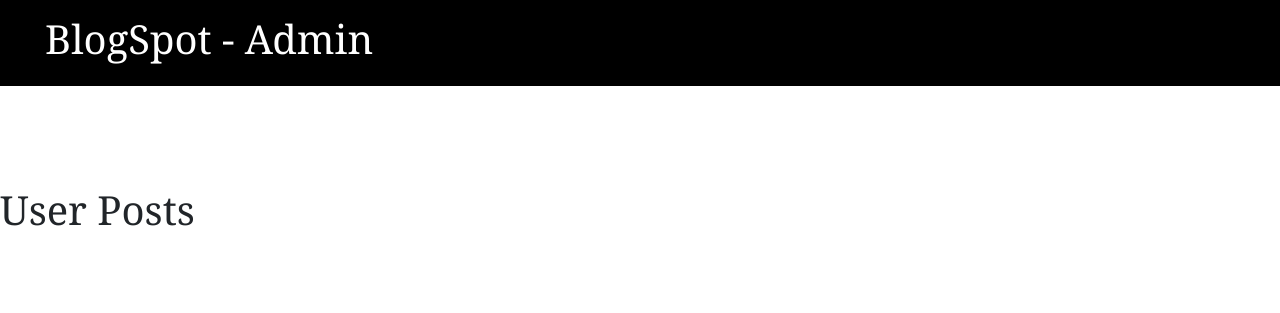
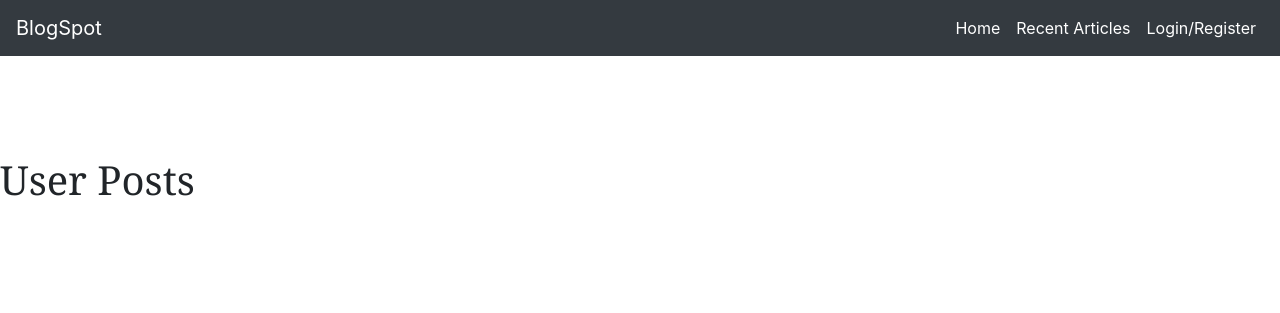
Before and after one commit to omkar-pd/Blog-Website, a PHP site: page /Blog-website/admin/user_profile.php?userid=1 in a window 1280 px wide. Shown: the top 313 px of the page. Run offline with PHP 8.4, Linux system fonts and the light colour scheme; data comes from the database, SQL or seed files in the repository; data that the repository does not hold is empty; some libraries are stand-ins or nearby versions; some web fonts are replaced.

Commit message:
fixed navbar

```diff
--- a/admin/includes/head_section.php
+++ b/admin/includes/head_section.php
@@ -3,7 +3,8 @@
 <head>
 <meta charset="UTF-8">
 	<meta name="viewport" content="width=device-width, initial-scale=1, shrink-to-fit=no">
-
+	<!-- Bootstrap -->
+	<link rel="stylesheet" href="https://cdn.jsdelivr.net/npm/bootstrap@4.6.0/dist/css/bootstrap.min.css" integrity="sha384-B0vP5xmATw1+K9KRQjQERJvTumQW0nPEzvF6L/Z6nronJ3oUOFUFpCjEUQouq2+l" crossorigin="anonymous">
 <!-- Google Fonts -->
 <link href="https://fonts.googleapis.com/css?family=Averia+Serif+Libre|Noto+Serif|Tangerine" rel="stylesheet">
 <!-- Font awesome -->
@@ -15,3 +16,6 @@
 <script src="https://code.jquery.com/jquery-3.5.1.slim.min.js" integrity="sha384-DfXdz2htPH0lsSSs5nCTpuj/zy4C+OGpamoFVy38MVBnE+IbbVYUew+OrCXaRkfj" crossorigin="anonymous"></script>
 <script src="https://cdn.jsdelivr.net/npm/bootstrap@4.6.0/dist/js/bootstrap.bundle.min.js" integrity="sha384-Piv4xVNRyMGpqkS2by6br4gNJ7DXjqk09RmUpJ8jgGtD7zP9yug3goQfGII0yAns" crossorigin="anonymous"></script>
 <link rel="stylesheet" href="../static/css/admin_styling.css">
+<script src="https://code.jquery.com/jquery-3.5.1.slim.min.js" integrity="sha384-DfXdz2htPH0lsSSs5nCTpuj/zy4C+OGpamoFVy38MVBnE+IbbVYUew+OrCXaRkfj" crossorigin="anonymous"></script>
+	<script src="https://cdn.jsdelivr.net/npm/bootstrap@4.6.0/dist/js/bootstrap.bundle.min.js" integrity="sha384-Piv4xVNRyMGpqkS2by6br4gNJ7DXjqk09RmUpJ8jgGtD7zP9yug3goQfGII0yAns" crossorigin="anonymous"></script>
+	<script src="/Blog-website/static/js/script.js"></script>
--- a/admin/includes/navbar.php
+++ b/admin/includes/navbar.php
@@ -1,16 +1,44 @@
-<div class="header">
-	<div class="logo">
-		<a href="<?php echo BASE_URL .'admin/dashboard.php' ?>">
-			<h1>BlogSpot - Admin</h1>
-		</a>
+
+
+
+<nav class="navbar navbar-expand-lg bg-dark navbar-light">
+  <a class="navbar-brand text-white" href="/Blog-Website/index.php">BlogSpot</a>
+  <button class="navbar-toggler" type="button" data-toggle="collapse" data-target="#navbarSupportedContent" aria-controls="navbarSupportedContent" aria-expanded="false" aria-label="Toggle navigation">
+    <span class="navbar-toggler-icon"></span>
+  </button>
+
+  <div class="collapse navbar-collapse ml-auto" id="navbarSupportedContent">
+    <ul class="navbar-nav ml-auto">
+      <li class="nav-item active">
+        <a class="nav-link text-white" href="/Blog-Website/index.php">Home <span class="sr-only">(current)</span></a>
+      </li>
+	  <?php if (isset($_SESSION['user'])): ?>
+
+	  <li class="nav-item active">
+        <a class="nav-link text-white" href="user_profile.php?userid=<?php echo $_SESSION['user']['id'] ?>"><?php echo $_SESSION['user']['username'] ?> <span class="sr-only">(current)</span></a>
+      </li>
+	  <?php endif ?>
+      <li class="nav-item active">
+        <a class="nav-link text-white" href="/Blog-Website/recent_articles.php">Recent Articles <span class="sr-only">(current)</span></a>
+      </li>
+       <?php if (isset($_SESSION['user']['username'])) { ?>
+      <?php	if ( in_array($_SESSION['user']['role'], ["Admin","Author"])) {  ?>
+       <li class="nav-item active">
+ <a class="nav-link text-white" href="<?php BASE_URL ?>dashboard.php">Dashboard <span class="sr-only">(current)</span></a>
+       </li>
+       <?php } ?>
+      <?php } ?>
+      <?php if (isset($_SESSION['user']['username'])) { ?>
+	<div class="logged_in_info">
+		 <li class="nav-item active">
+        <a class="nav-link text-white" href="/Blog-Website/logout.php">Logout <span class="sr-only">(current)</span></a>
+      </li>
 	</div>
-	<div class="user-info">
-			<?php if (isset($_SESSION['user'])): ?>
-			<div class="user-info">
-				<a href="<?php BASE_URL ?>../index.php"> Home </a>
-				<span><?php echo $_SESSION['user']['username'] ?></span> &nbsp; &nbsp;
-		<span><?php $_SESSION['user'] ?> </span> &nbsp; &nbsp; <a href="<?php echo BASE_URL . '/logout.php'; ?>" class="logout-btn">logout</a>
-			</div>
-		<?php endif ?>
-	</div>
-</div>
+<?php }else{ ?>
+    <li class="nav-item active">
+        <a class="nav-link text-white" href="/Blog-Website/login.php">Login/Register <span class="sr-only">(current)</span></a>
+      </li>
+    </ul>
+    <?php } ?>
+  </div>
+</nav>
--- a/admin/includes/post_functions.php
+++ b/admin/includes/post_functions.php
@@ -2,6 +2,7 @@
 // Post variables
 $post_id = 0;
 $isEditingPost = false;
+$img;
 $published = 0;
 $title = "";
 $body = "";
@@ -101,12 +102,13 @@ function createPost($request_values)
 	//  sets post fields on form for editing
 	function editPost($role_id)
 	{
-		global $conn, $title, $body, $published, $isEditingPost, $post_id;
+		global $conn, $title, $body, $published, $isEditingPost, $post_id,$img;
 		$sql = "SELECT * FROM posts WHERE id=$role_id LIMIT 1";
 		$result = mysqli_query($conn, $sql);
 		$post = mysqli_fetch_assoc($result);
 		// set form values on the form to be updated
 		$title = $post['title'];
+		$img= $post['image'];
 		$body = $post['content'];
 	}
 	function updatePost($request_values)
--- a/register.php
+++ b/register.php
@@ -9,7 +9,7 @@
 <?php include( ROOT_PATH . '/includes/navbar.php'); ?>
 	<!-- // Navbar -->
 <?php include('includes/banner.php') ?>
-<div class="container col-12" style="height: 100vh;">
+<div class="container col-12">
 	<div class="register_div" >
 		<form method="post" action="register.php" >
 			<h2>Register on BlogSpot</h2>
--- a/static/css/style.css
+++ b/static/css/style.css
@@ -10,7 +10,6 @@ html {
 body {
   position: relative;
   margin: 0;
-  padding-bottom: 6rem;
   min-height: 100%;
   background: whitesmoke;
 }
@@ -89,7 +88,7 @@ form input:focus {
   display: flex;
   align-items: center;
   justify-content: center;
-  position: absolute;
+  /* position: absolute; */
   height: 20px;
   right: 0;
   bottom: 7px;
```
Also changed, not shown: admin/dashboard.php (+1 -14 lines), show_post.php (+11 -1 lines).
